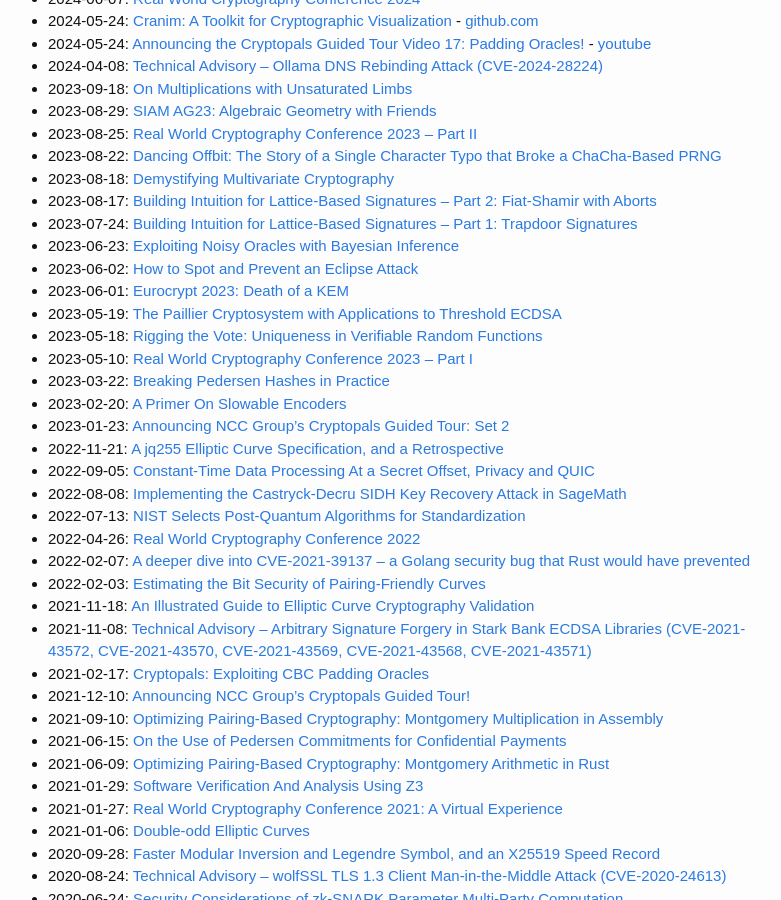
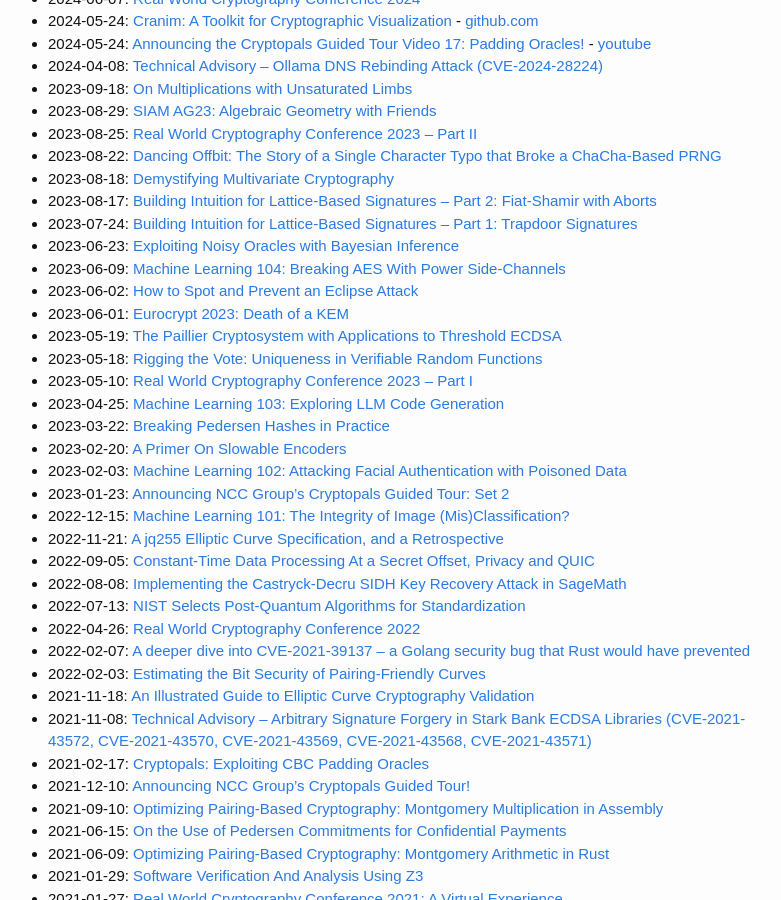
Before and after one commit to CryptoServices/cryptoservices.github.io, a Jekyll site: the page built from index.md, in a window 1280 px wide and 900 px high, scrolled down 1704 px. Shown: the whole window, without its empty margins (252-1033 px from the left). Built offline with Jekyll 4.4.1, drawn with Linux system fonts in a browser that asks for light colours; our own code applies the rules of GitHub Pages for plain Markdown files.

Commit message:
Update index.md

```diff
--- a/index.md
+++ b/index.md
@@ -74,14 +74,18 @@
 * 2023-08-17: [Building Intuition for Lattice-Based Signatures – Part 2: Fiat-Shamir with Aborts](https://www.nccgroup.com/research-blog/building-intuition-for-lattice-based-signatures-part-2-fiat-shamir-with-aborts/)
 * 2023-07-24: [Building Intuition for Lattice-Based Signatures – Part 1: Trapdoor Signatures](https://www.nccgroup.com/research-blog/building-intuition-for-lattice-based-signatures-part-1-trapdoor-signatures/)
 * 2023-06-23: [Exploiting Noisy Oracles with Bayesian Inference](https://www.nccgroup.com/research-blog/exploiting-noisy-oracles-with-bayesian-inference/)
+* 2023-06-09: [Machine Learning 104: Breaking AES With Power Side-Channels](https://www.nccgroup.com/research-blog/machine-learning-104-breaking-aes-with-power-side-channels/)
 * 2023-06-02: [How to Spot and Prevent an Eclipse Attack](https://www.nccgroup.com/research-blog/how-to-spot-and-prevent-an-eclipse-attack/)
 * 2023-06-01: [Eurocrypt 2023: Death of a KEM](https://www.nccgroup.com/research-blog/eurocrypt-2023-death-of-a-kem/)
 * 2023-05-19: [The Paillier Cryptosystem with Applications to Threshold ECDSA](https://www.nccgroup.com/research-blog/the-paillier-cryptosystem-with-applications-to-threshold-ecdsa/)
 * 2023-05-18: [Rigging the Vote: Uniqueness in Verifiable Random Functions](https://www.nccgroup.com/research-blog/rigging-the-vote-uniqueness-in-verifiable-random-functions/)
 * 2023-05-10: [Real World Cryptography Conference 2023 – Part I](https://www.nccgroup.com/research-blog/real-world-cryptography-conference-2023-part-i/)
+* 2023-04-25: [Machine Learning 103: Exploring LLM Code Generation](https://www.nccgroup.com/research-blog/machine-learning-103-exploring-llm-code-generation/)
 * 2023-03-22: [Breaking Pedersen Hashes in Practice](https://www.nccgroup.com/research-blog/breaking-pedersen-hashes-in-practice/)
 * 2023-02-20: [A Primer On Slowable Encoders](https://www.nccgroup.com/research-blog/a-primer-on-slowable-encoders/)
+* 2023-02-03: [Machine Learning 102: Attacking Facial Authentication with Poisoned Data](https://www.nccgroup.com/research-blog/machine-learning-102-attacking-facial-authentication-with-poisoned-data/)
 * 2023-01-23: [Announcing NCC Group’s Cryptopals Guided Tour: Set 2](https://www.nccgroup.com/research-blog/announcing-ncc-group-s-cryptopals-guided-tour-set-2/)
+* 2022-12-15: [Machine Learning 101: The Integrity of Image (Mis)Classification?](https://www.nccgroup.com/research-blog/machine-learning-101-the-integrity-of-image-mis-classification/)
 * 2022-11-21: [A jq255 Elliptic Curve Specification, and a Retrospective](https://www.nccgroup.com/research-blog/a-jq255-elliptic-curve-specification-and-a-retrospective/)
 * 2022-09-05: [Constant-Time Data Processing At a Secret Offset, Privacy and QUIC](https://www.nccgroup.com/research-blog/constant-time-data-processing-at-a-secret-offset-privacy-and-quic/)
 * 2022-08-08: [Implementing the Castryck-Decru SIDH Key Recovery Attack in SageMath](https://www.nccgroup.com/research-blog/implementing-the-castryck-decru-sidh-key-recovery-attack-in-sagemath/)
```
